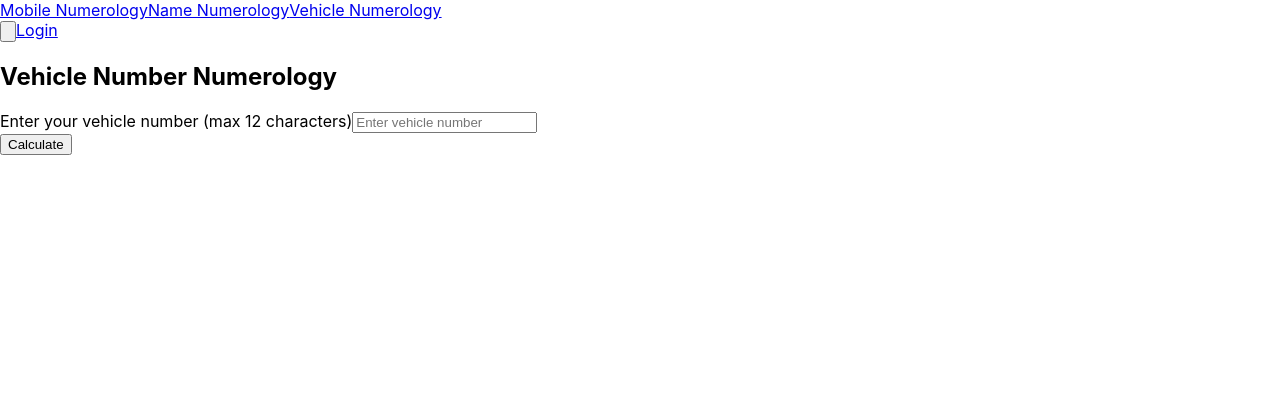
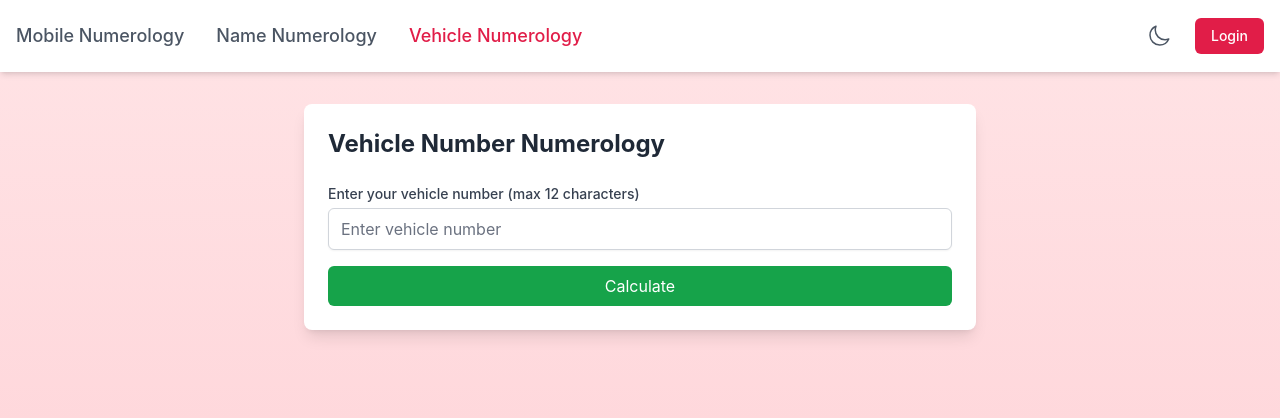
Before and after one commit to AI-CodeGen/numerology-portal-cursor, a React (Create React App) app in the folder frontend/: page /vehicle in a window 1280 px wide. Shown: the top 418 px of the page. Built offline with nearby package versions, Linux system fonts and the light colour scheme; no server answers.

Commit message:
UI tailwind css applied

```diff
--- /dev/null
+++ b/frontend/postcss.config.js
@@ -0,0 +1,6 @@
+module.exports = {
+  plugins: {
+    tailwindcss: {},
+    autoprefixer: {},
+  },
+}
--- a/frontend/src/index.css
+++ b/frontend/src/index.css
@@ -1,4 +1,10 @@
+@tailwind base;
+@tailwind components;
+@tailwind utilities;
+
+@layer base {
   body {
+    @apply bg-gray-50 text-gray-900 dark:bg-gray-900 dark:text-gray-100;
     margin: 0;
     font-family: -apple-system, BlinkMacSystemFont, 'Segoe UI', 'Roboto', 'Oxygen',
       'Ubuntu', 'Cantarell', 'Fira Sans', 'Droid Sans', 'Helvetica Neue',
@@ -11,3 +17,26 @@ code {
     font-family: source-code-pro, Menlo, Monaco, Consolas, 'Courier New',
       monospace;
   }
+}
+
+@layer components {
+  .btn {
+    @apply px-4 py-2 rounded-lg font-medium transition-colors duration-200;
+  }
+
+  .btn-primary {
+    @apply bg-primary text-white hover:bg-primary-dark;
+  }
+
+  .btn-secondary {
+    @apply bg-secondary text-white hover:bg-secondary-dark;
+  }
+
+  .input {
+    @apply w-full px-4 py-2 border border-gray-300 rounded-lg focus:outline-none focus:ring-2 focus:ring-primary focus:border-transparent dark:bg-gray-800 dark:border-gray-700;
+  }
+
+  .card {
+    @apply bg-white dark:bg-gray-800 rounded-xl shadow-lg p-6;
+  }
+}
--- a/frontend/tailwind.config.js
+++ b/frontend/tailwind.config.js
@@ -1,9 +1,28 @@
+/** @type {import('tailwindcss').Config} */
 module.exports = {
-  content: ['./src/**/*.{js,jsx,ts,tsx}'],
+  content: [
+    "./src/**/*.{js,jsx,ts,tsx}",
+    "./public/index.html"
+  ],
   darkMode: 'class',
   theme: {
     extend: {
       colors: {
+        primary: {
+          DEFAULT: '#4F46E5', // Indigo
+          light: '#6366F1',
+          dark: '#4338CA'
+        },
+        secondary: {
+          DEFAULT: '#10B981', // Emerald
+          light: '#34D399',
+          dark: '#059669'
+        },
+        accent: {
+          DEFAULT: '#F59E0B', // Amber
+          light: '#FBBF24',
+          dark: '#D97706'
+        },
         rose: {
           50: '#fff1f2',
           100: '#ffe4e6',
```
Lines whose indentation alone changed are shown as unchanged.
